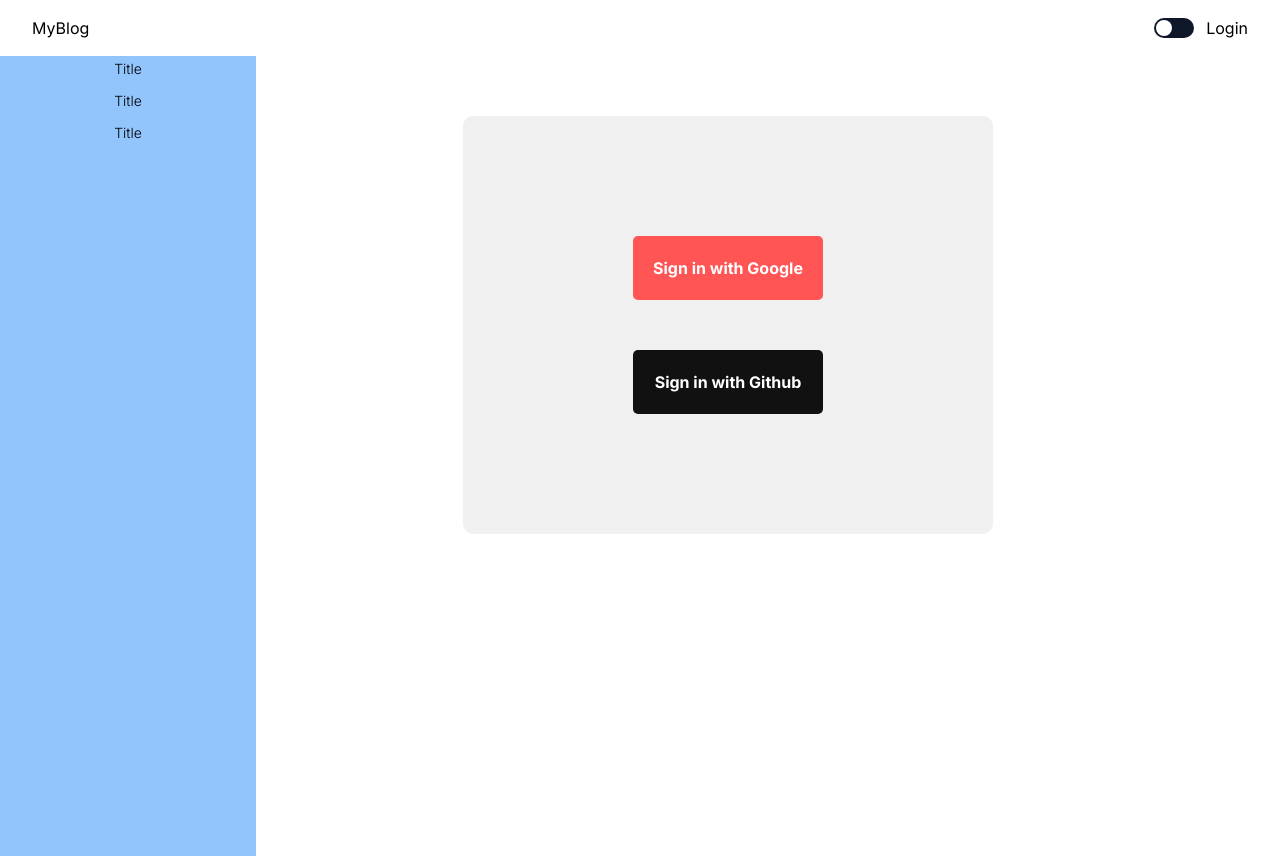
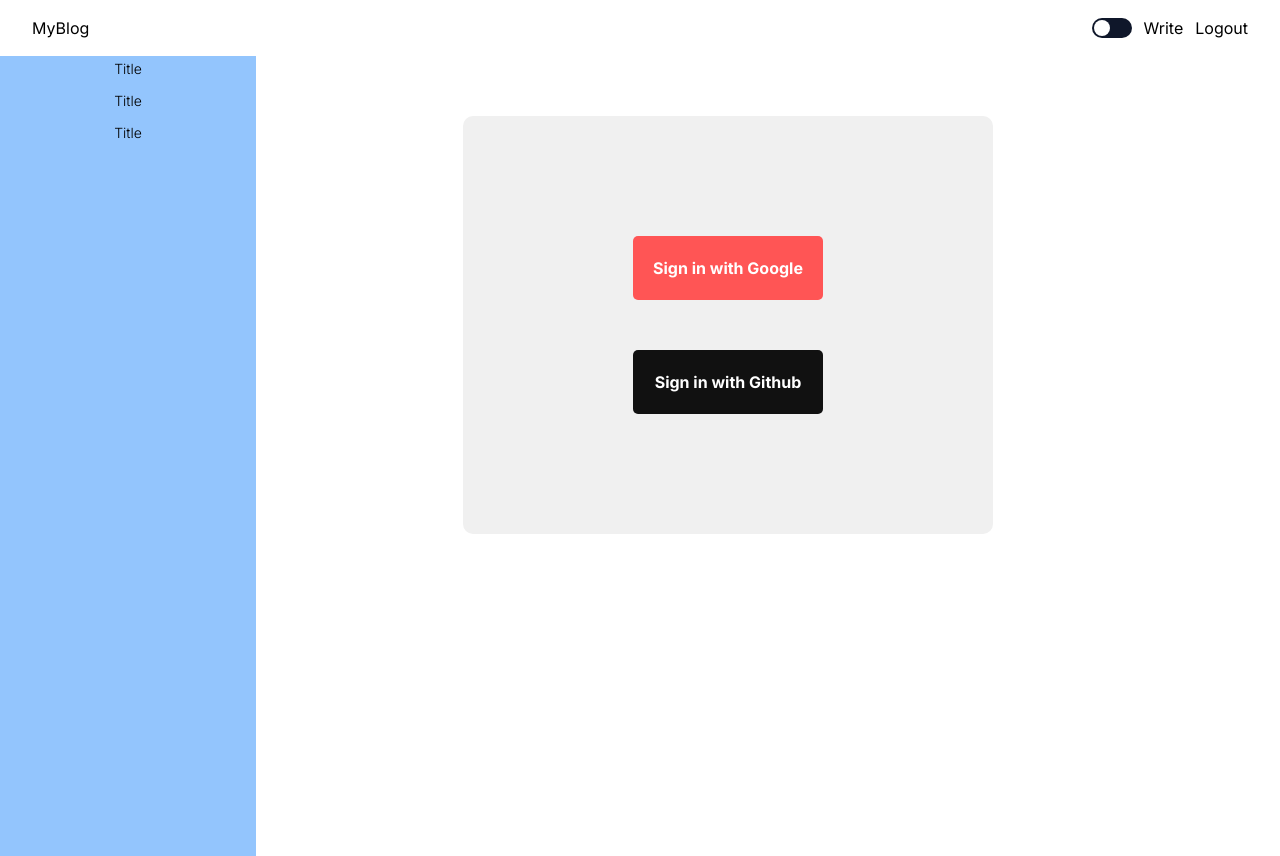
Before and after one commit to meifruit/myblog, a Next.js app: page /login in a window 1280 px wide. Built offline with nearby package versions, Linux system fonts and the light colour scheme; no server answers.

Commit message:
add authentication

```diff
--- a/package.json
+++ b/package.json
@@ -14,6 +14,7 @@
     "@mui/icons-material": "^5.16.6",
     "@mui/material": "^5.16.6",
     "next": "14.2.5",
+    "next-auth": "^4.24.7",
     "react": "^18",
     "react-dom": "^18",
     "react-quill": "^2.0.0"
--- /dev/null
+++ b/src/app/api/auth/[...nextauth]/route.js
@@ -0,0 +1,6 @@
+import NextAuth from "next-auth";
+import { authOptions } from "../../../utils/auth";
+
+const handler = NextAuth(authOptions);
+
+export { handler as GET, handler as POST };
--- a/src/app/layout.jsx
+++ b/src/app/layout.jsx
@@ -6,6 +6,7 @@ import { ThemeContextProvider } from "../context/ThemeContext";
 import Navbar from "../components/Navbar";
 import ThemeProvider from "./providers/ThemeProvider";
 import Dashboard from "../components/Dashboard";
+import AuthProvider from "./providers/AuthProvider";
 
 const inter = Inter({ subsets: ["latin"] });
 
@@ -18,6 +19,7 @@ export default function RootLayout({ children }) {
   return (
     <html lang="en">
       <body className={inter.className}>
+        <AuthProvider>
           <ThemeContextProvider>
             <ThemeProvider>
               <div className="w-full  px-4 2xl:px-32 ">
@@ -32,6 +34,7 @@ export default function RootLayout({ children }) {
               {/* <Footer /> */}
             </ThemeProvider>
           </ThemeContextProvider>
+        </AuthProvider>
       </body>
     </html>
   );
--- a/src/app/login/page.jsx
+++ b/src/app/login/page.jsx
@@ -1,10 +1,24 @@
+"use client";
+import { signIn, useSession } from "next-auth/react";
 import style from "./loginpage.module.css";
+import { useRouter } from "next/navigation";
 
 const LoginPage = () => {
+  const { data, status } = useSession();
+
+  const router = useRouter();
+  if (status === "loading") {
+    return <div className={style.loading}>Loading...</div>;
+  }
+  if (status === "authenticated") {
+    router.push("./");
+  }
   return (
     <div className={style.container}>
       <div className={style.wrapper}>
-        <div className={style.socialButton}>Sign in with Google</div>
+        <div className={style.socialButton} onClick={() => signIn("google")}>
+          Sign in with Google
+        </div>
         <div className={style.socialButton}>Sign in with Github</div>
       </div>
     </div>
--- /dev/null
+++ b/src/app/providers/AuthProvider.jsx
@@ -0,0 +1,8 @@
+"use client";
+import { SessionProvider } from "next-auth/react";
+
+const AuthProvider = ({ children }) => {
+  return <SessionProvider>{children}</SessionProvider>;
+};
+
+export default AuthProvider;
--- /dev/null
+++ b/src/app/utils/auth.js
@@ -0,0 +1,14 @@
+import GithubProvider from "next-auth/providers/github";
+import GoogleProvider from "next-auth/providers/google";
+export const authOptions = {
+  providers: [
+    GoogleProvider({
+      clientId: process.env.GOOGLE_ID,
+      clientSecret: process.env.GOOGLE_SECRET,
+    }),
+    GithubProvider({
+      clientId: process.env.GITHUB_ID,
+      clientSecret: process.env.GITHUB_SECRET,
+    }),
+  ],
+};
--- a/src/components/AuthLinks.jsx
+++ b/src/components/AuthLinks.jsx
@@ -1,4 +1,5 @@
 "use client";
+import { signOut } from "next-auth/react";
 import Link from "next/link";
 import { useState } from "react";
 
@@ -7,16 +8,18 @@ const AuthLinks = () => {
   const status = "notauthenticated";
   return (
     <>
-      {status === "notauthenticated" ? (
-        <Link href="/login" className="hidden sm:flex">
+      {status === "unauthenticated" ? (
+        <Link href="/login" className="hidden sm:flex cursor-pointer">
           Login
         </Link>
       ) : (
         <>
-          <Link href="/write" className="hidden sm:flex">
+          <Link href="/write" className="hidden sm:flex cursor-pointer">
             Write
           </Link>
-          <span className="hidden sm:flex">Logout</span>
+          <span className="hidden sm:flex cursor-pointer" onClick={signOut}>
+            Logout
+          </span>
         </>
       )}
       <div
--- a/src/components/ThemeToggle.jsx
+++ b/src/components/ThemeToggle.jsx
@@ -6,7 +6,7 @@ import { useContext } from "react";
 
 const ThemeToggle = () => {
   const { toggle, theme } = useContext(ThemeContext);
-  console.log(theme);
+
   return (
     <div
       className="w-10 h-5 rounded-full cursor-pointer  items-center justify-center relative hidden sm:flex"
```
Also changed, not shown: 2 other files (tests, documents, lock files or other folders). Lines whose indentation alone changed are shown as unchanged.
